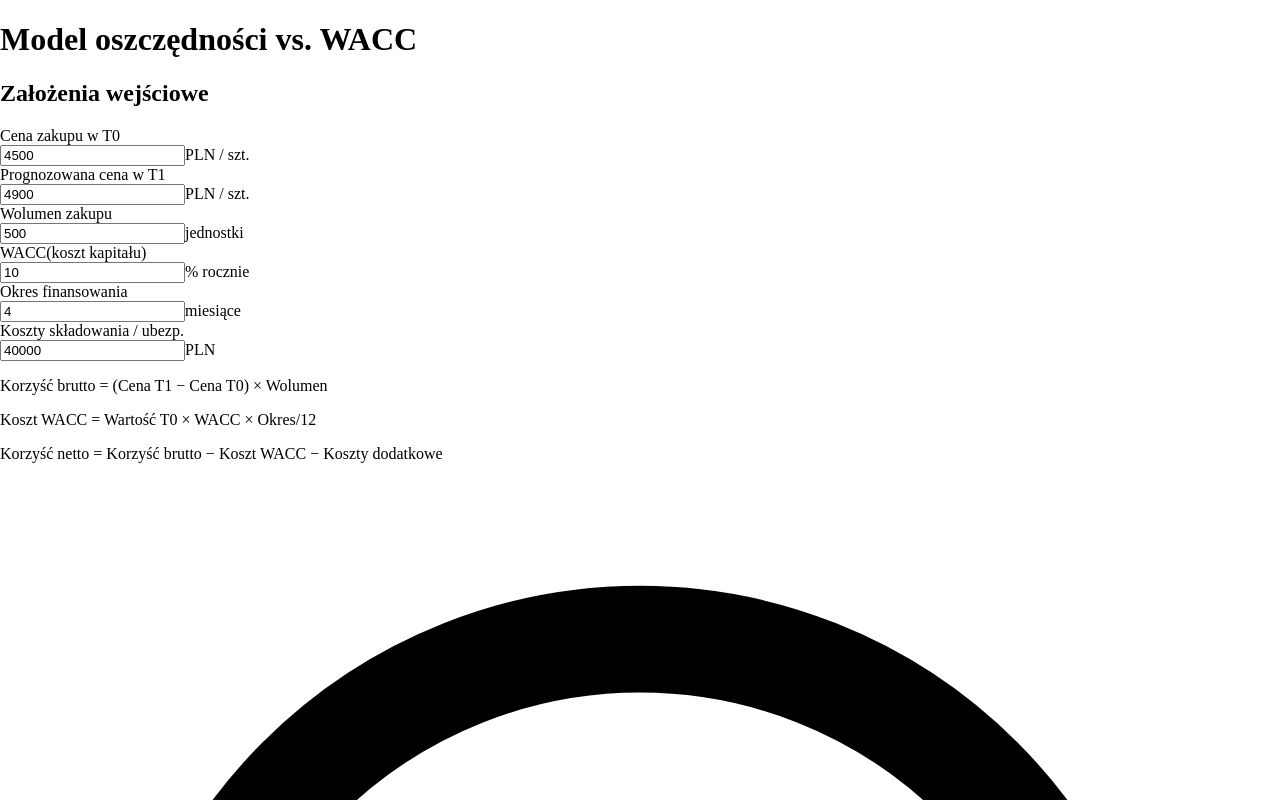
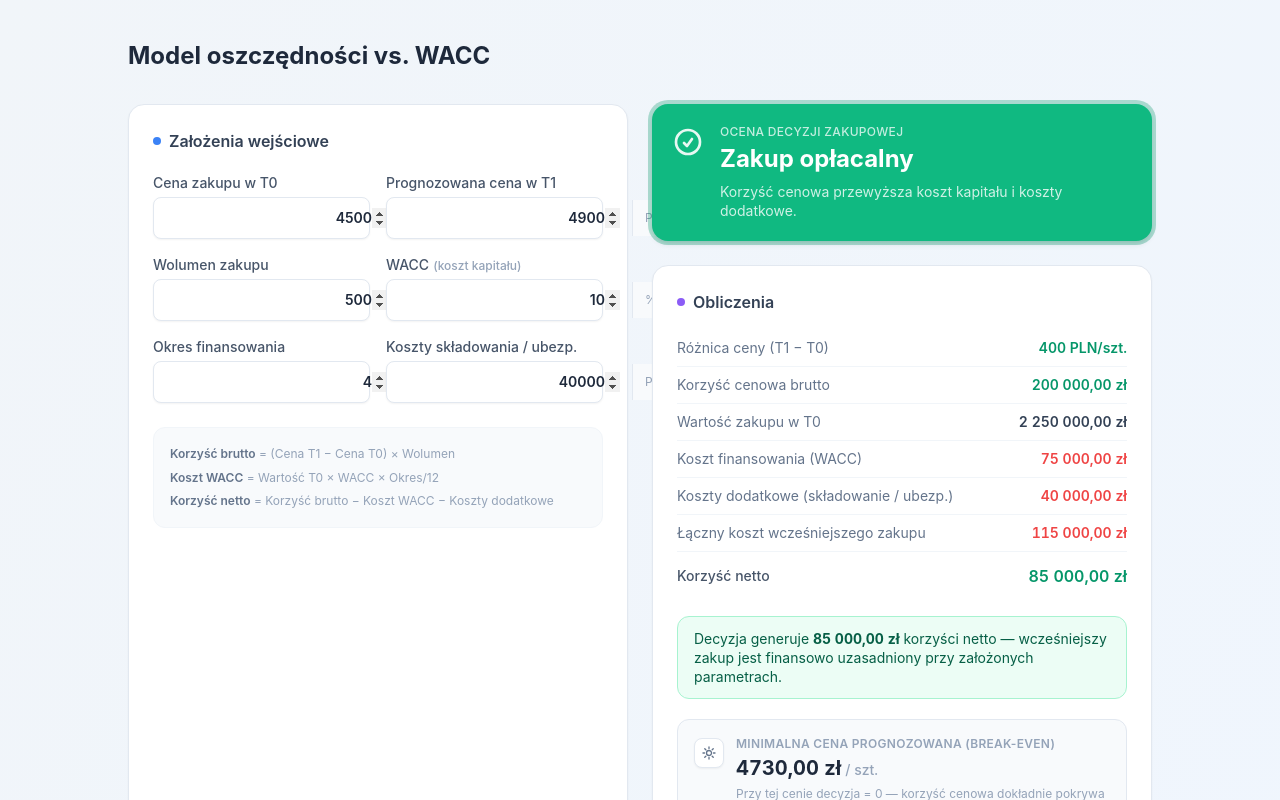
Before and after one commit to profitia/WACC, a Next.js app: page / in a window 1280 px wide. Shown: the top 800 px of the page. Built offline with nearby package versions, Linux system fonts and the light colour scheme.

Commit message:
fix tailwind import

```diff
--- a/app/layout.tsx
+++ b/app/layout.tsx
@@ -1,3 +1,5 @@
+import './globals.css';
+
 export default function RootLayout({
   children,
 }: {
@@ -5,7 +7,7 @@
 }) {
   return (
     <html lang="pl">
-      <body style={{ margin: 0 }}>{children}</body>
+      <body>{children}</body>
     </html>
   );
 }
```
